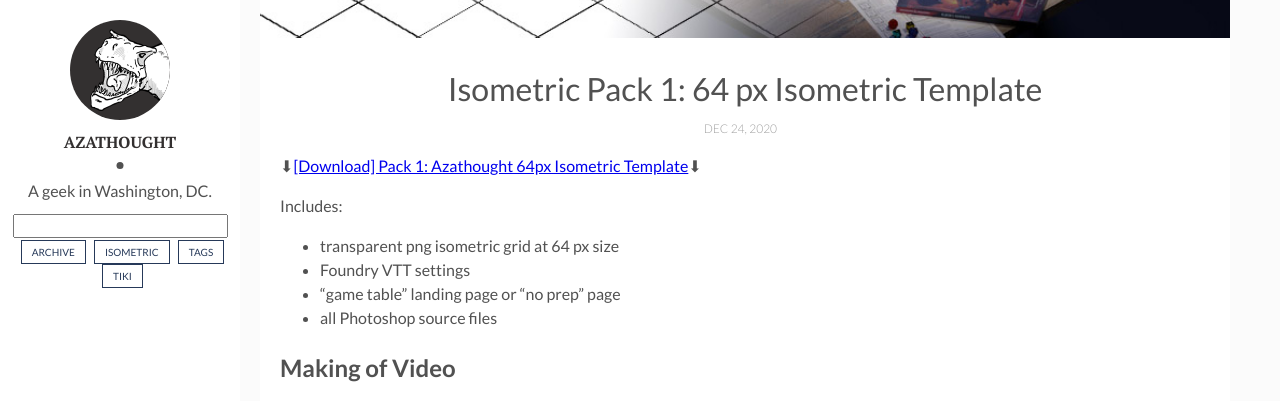
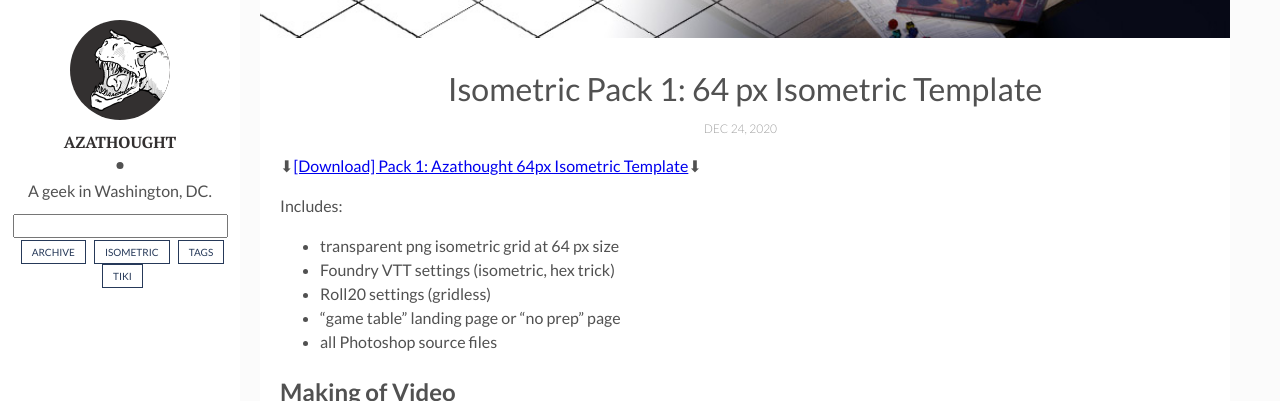
Before and after one commit to azathought/azathought.github.io, a Jekyll site: the page built from _posts/2020-12-24-isometric-pack-1.md, in a window 1280 px wide and 900 px high, scrolled down 482 px, cut to the strip 0-401 px from the top of the window. Built offline with Jekyll 4.4.1, drawn with Linux system fonts in a browser that asks for light colours; comment, search, counter and statistics services are not loaded.

Commit message:
roll20 instructions

```diff
--- a/_posts/2020-12-24-isometric-pack-1.md
+++ b/_posts/2020-12-24-isometric-pack-1.md
@@ -15,7 +15,8 @@
 
 Includes:
 * transparent png isometric grid at 64 px size
-* Foundry VTT settings
+* Foundry VTT settings (isometric, hex trick)
+* Roll20 settings (gridless)
 * "game table" landing page or "no prep" page
 * all Photoshop source files
 
```
